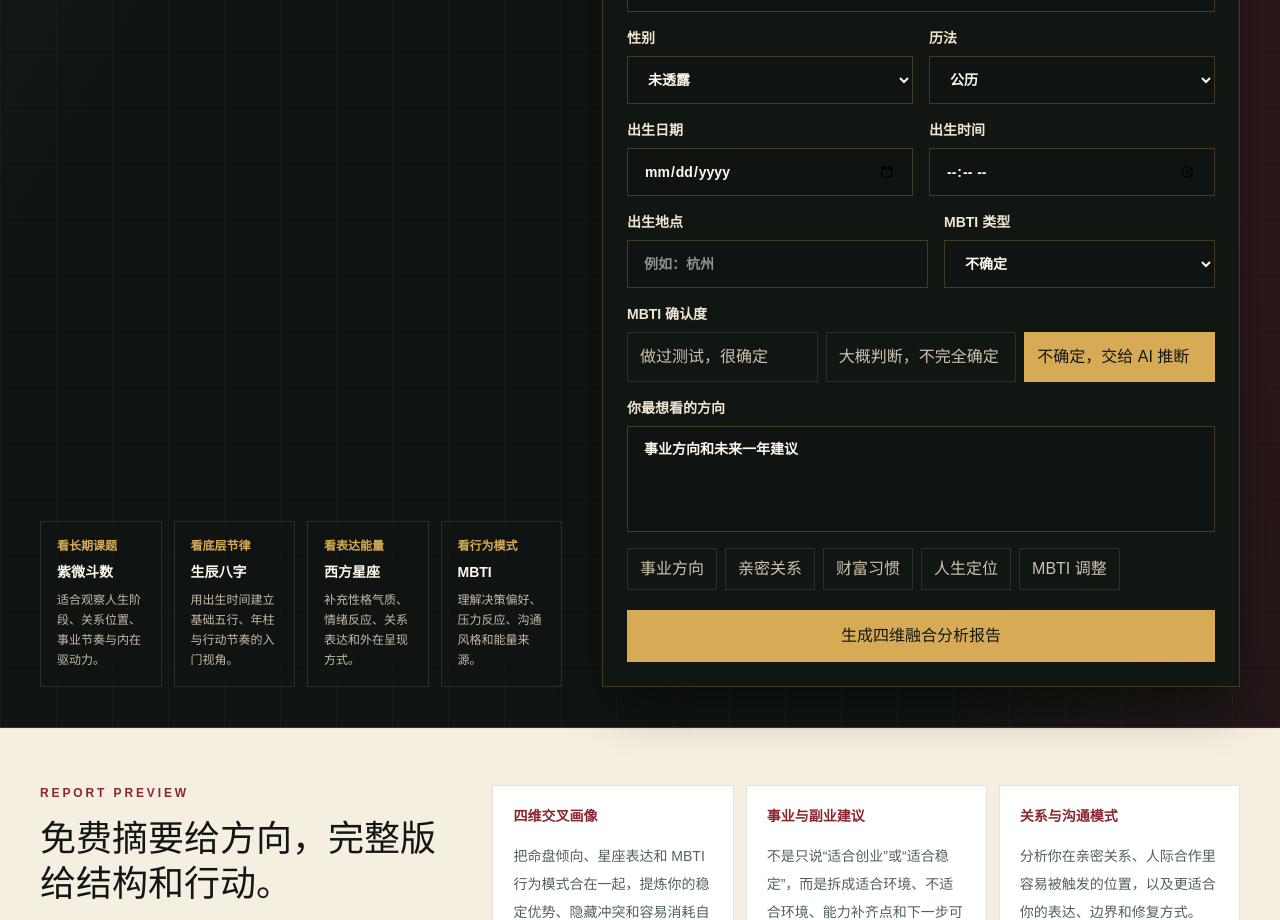
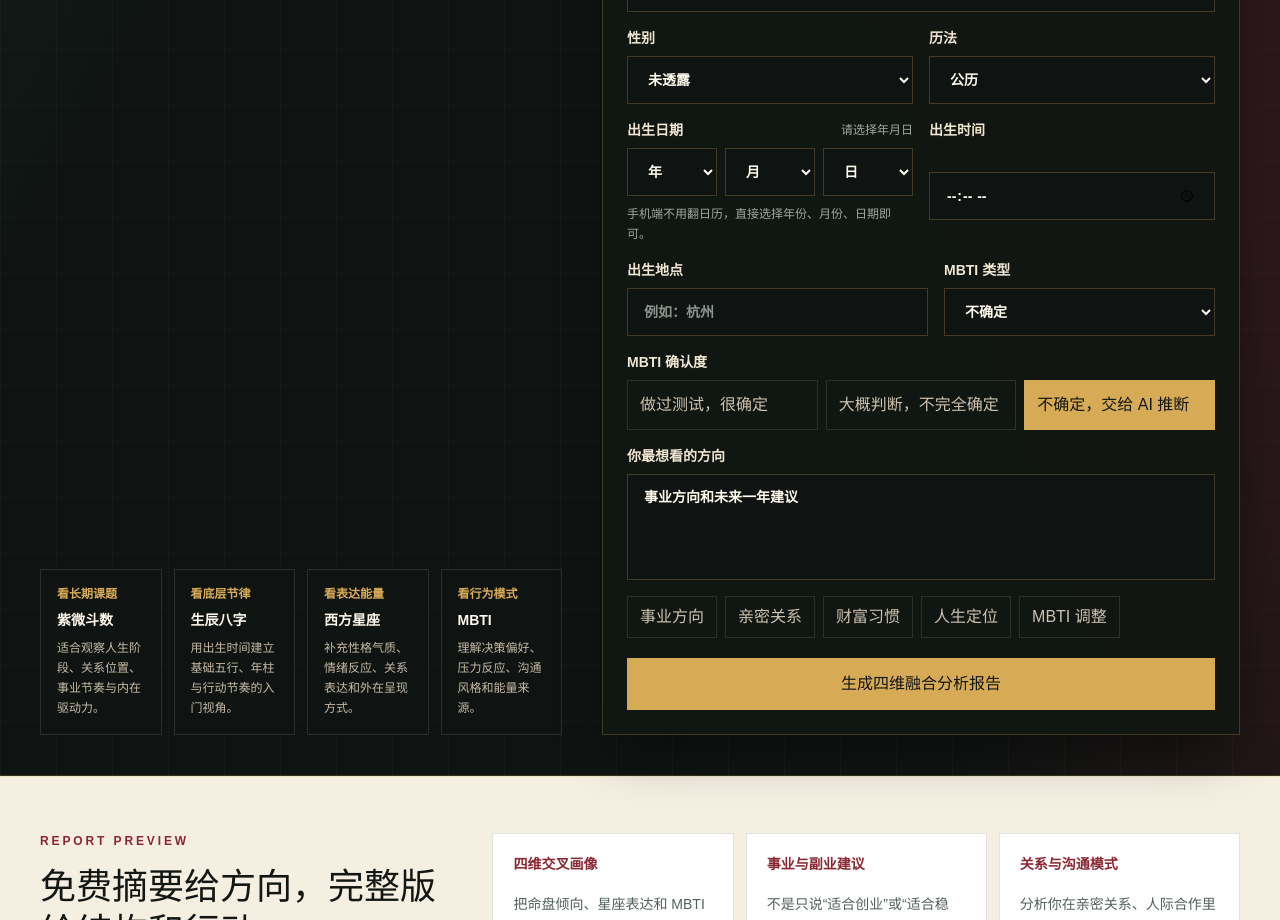
Before and after one commit to wuyanji5566/ai-mystic-site, a Next.js app: page / in a window 1280 px wide. Shown: the part 1240-2160 px from the top of the page. Built offline with nearby package versions, Linux system fonts and the light colour scheme.

Commit message:
Improve birth date selection

```diff
--- a/src/components/mystic-report-form.tsx
+++ b/src/components/mystic-report-form.tsx
@@ -74,6 +74,26 @@ const generationHighlights = [
   ["02", "四维融合", "紫微视角、八字节律、星座能量、行为模式"],
   ["03", "报告输出", "免费摘要、完整版解锁、继续深度追问"],
 ];
+
+const currentYear = new Date().getFullYear();
+const birthYears = Array.from({ length: currentYear - 1939 }, (_, index) => currentYear - index);
+const birthMonths = Array.from({ length: 12 }, (_, index) => index + 1);
+
+function getDaysInMonth(year: string, month: string) {
+  const parsedYear = Number(year || currentYear);
+  const parsedMonth = Number(month || 1);
+  return new Date(parsedYear, parsedMonth, 0).getDate();
+}
+
+function splitBirthDate(date: string) {
+  const [year = "", month = "", day = ""] = date.split("-");
+  return { year, month, day };
+}
+
+function buildBirthDate(year: string, month: string, day: string) {
+  if (!year || !month || !day) return "";
+  return `${year}-${month.padStart(2, "0")}-${day.padStart(2, "0")}`;
+}
 
 const mbtiTypes = [
   "不确定",
@@ -204,6 +224,22 @@ export function MysticReportForm() {
       `${preview}\n\n【完整版内容已隐藏】\n解锁后可查看完整深度分析、继续追问和行动计划。`,
     );
     setCopyMessage("免费摘要已复制。完整版内容需要解锁后查看。");
+  }
+
+  const birthDateParts = splitBirthDate(form.birthDate);
+  const birthDays = Array.from(
+    { length: getDaysInMonth(birthDateParts.year, birthDateParts.month) },
+    (_, index) => index + 1,
+  );
+
+  function updateBirthDate(part: "year" | "month" | "day", value: string) {
+    const next = { ...birthDateParts, [part]: value };
+    const maxDay = getDaysInMonth(next.year, next.month);
+    const nextDay = next.day && Number(next.day) > maxDay ? String(maxDay) : next.day;
+    setForm({
+      ...form,
+      birthDate: buildBirthDate(next.year, next.month, nextDay),
+    });
   }
 
   return (
@@ -346,16 +382,61 @@ export function MysticReportForm() {
         </div>
 
         <div className="grid gap-4 sm:grid-cols-2">
-          <label className={labelClass}>
-            出生日期
-            <input
-              required
-              type="date"
-              value={form.birthDate}
-              onChange={(event) => setForm({ ...form, birthDate: event.target.value })}
-              className={inputClass}
-            />
-          </label>
+          <div className={labelClass}>
+            <div className="flex items-center justify-between gap-3">
+              <span>出生日期</span>
+              <span className="text-xs font-normal text-[#9fa89f]">
+                {form.birthDate || "请选择年月日"}
+              </span>
+            </div>
+            <div className="grid grid-cols-3 gap-2">
+              <select
+                required
+                aria-label="出生年份"
+                value={birthDateParts.year}
+                onChange={(event) => updateBirthDate("year", event.target.value)}
+                className={inputClass}
+              >
+                <option value="">年</option>
+                {birthYears.map((year) => (
+                  <option key={year} value={year}>
+                    {year} 年
+                  </option>
+                ))}
+              </select>
+              <select
+                required
+                aria-label="出生月份"
+                value={birthDateParts.month ? String(Number(birthDateParts.month)) : ""}
+                onChange={(event) => updateBirthDate("month", event.target.value)}
+                className={inputClass}
+              >
+                <option value="">月</option>
+                {birthMonths.map((month) => (
+                  <option key={month} value={month}>
+                    {month} 月
+                  </option>
+                ))}
+              </select>
+              <select
+                required
+                aria-label="出生日期"
+                value={birthDateParts.day ? String(Number(birthDateParts.day)) : ""}
+                onChange={(event) => updateBirthDate("day", event.target.value)}
+                className={inputClass}
+              >
+                <option value="">日</option>
+                {birthDays.map((day) => (
+                  <option key={day} value={day}>
+                    {day} 日
+                  </option>
+                ))}
+              </select>
+            </div>
+            <p className="text-xs font-normal leading-5 text-[#9fa89f]">
+              手机端不用翻日历，直接选择年份、月份、日期即可。
+            </p>
+          </div>
 
           <label className={labelClass}>
             出生时间
```
